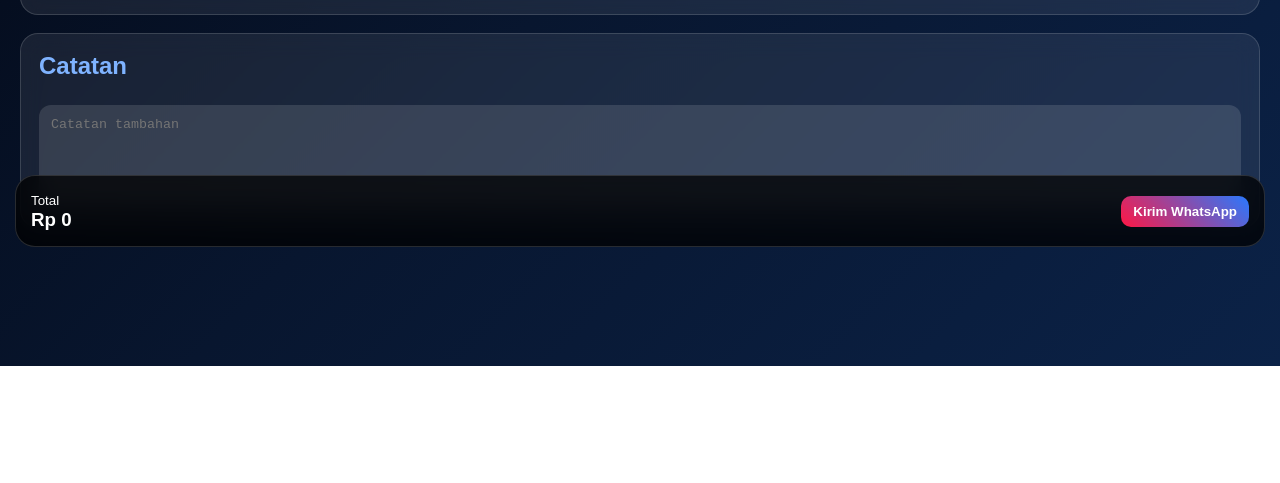
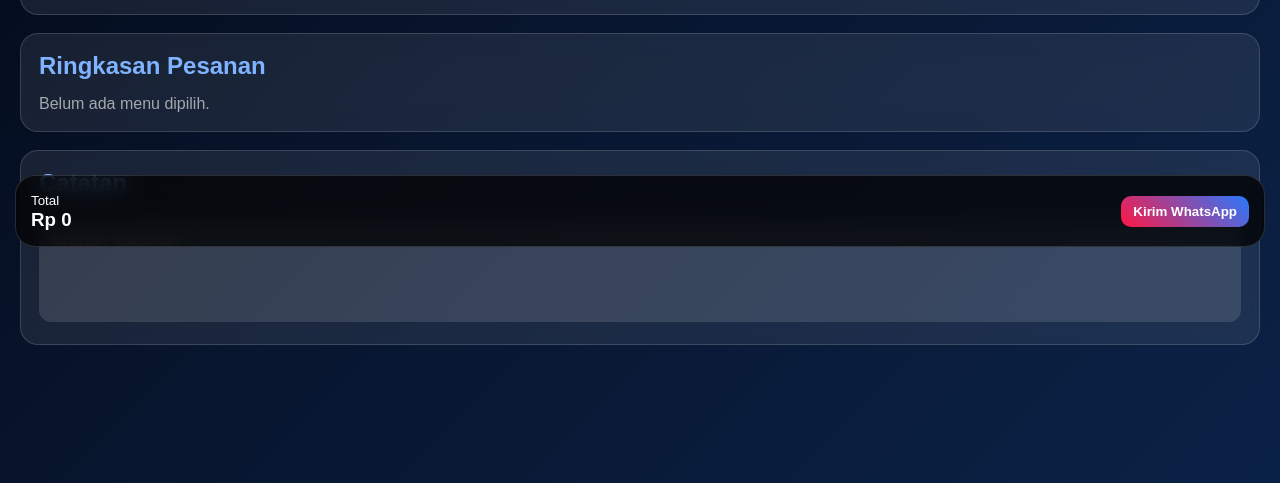
Before and after one commit to zerosixskylounge/menu, a plain HTML site: page index.html in a window 1280 px wide. Shown: the part 538-1021 px from the top of the page. Before the commit the page ends 904 px from the top, so only its background shows below. Drawn offline with Linux system fonts and the light colour scheme; no server answers.

Commit message:
Update index.html

```diff
--- a/index.html
+++ b/index.html
@@ -35,6 +35,12 @@
     <div id="menu"></div>
   </section>
   <section class="card">
+    <h2>Ringkasan Pesanan</h2>
+    <div id="cartSummary">
+      <p style="opacity:.6">Belum ada menu dipilih.</p>
+    </div>
+  </section>
+  <section class="card">
     <h2>Catatan</h2>
     <textarea id="note" placeholder="Catatan tambahan"></textarea>
   </section>
```
